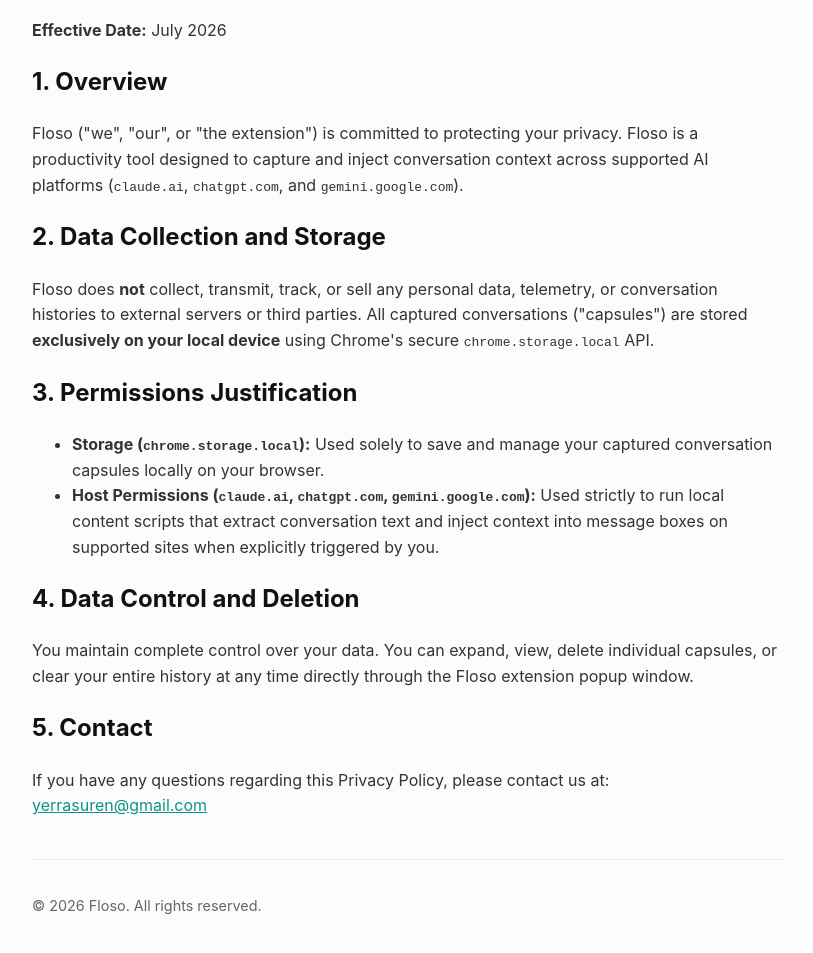
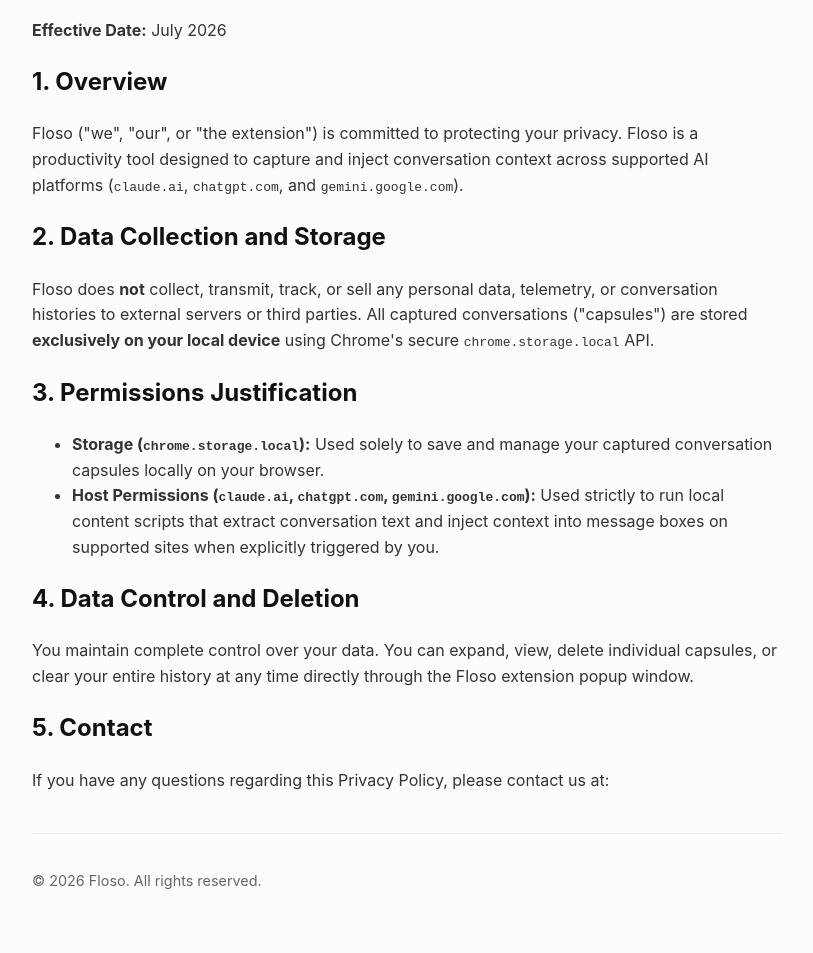
Before and after one commit to SurenDotCode/Floso, a browser extension: page index.html in a window 1280 px wide. Shown: the part 107-1060 px from the top of the page, without its empty margins (233-1046 px from the left). After the commit the page ends 1039 px from the top, so only its background shows below. Drawn offline with Linux system fonts and the light colour scheme.

Commit message:
Update index.html

```diff
--- a/index.html
+++ b/index.html
@@ -54,7 +54,7 @@
   <p>You maintain complete control over your data. You can expand, view, delete individual capsules, or clear your entire history at any time directly through the Floso extension popup window.</p>
 
   <h2>5. Contact</h2>
-  <p>If you have any questions regarding this Privacy Policy, please contact us at: <a href="mailto:yerrasuren@gmail.com">yerrasuren@gmail.com</a></p>
+  <p>If you have any questions regarding this Privacy Policy, please contact us at:
 
   <div class="footer">
     <p>&copy; 2026 Floso. All rights reserved.</p>
```
